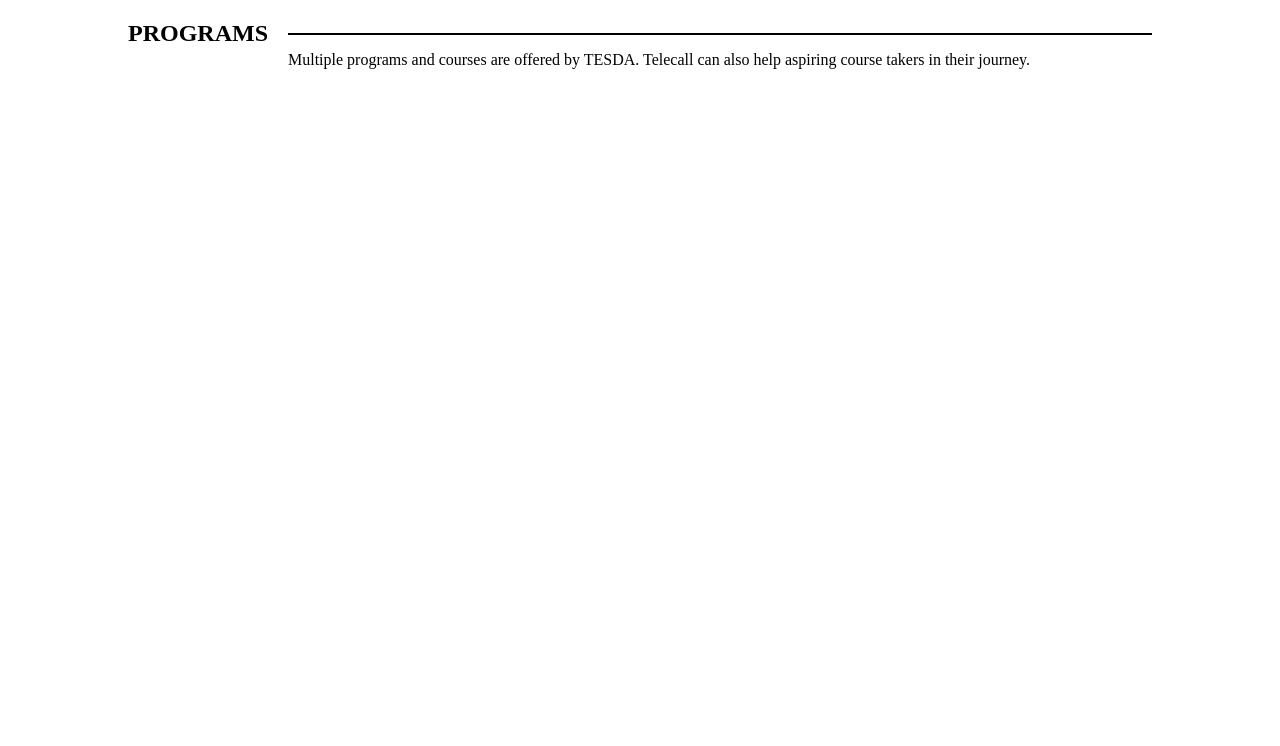
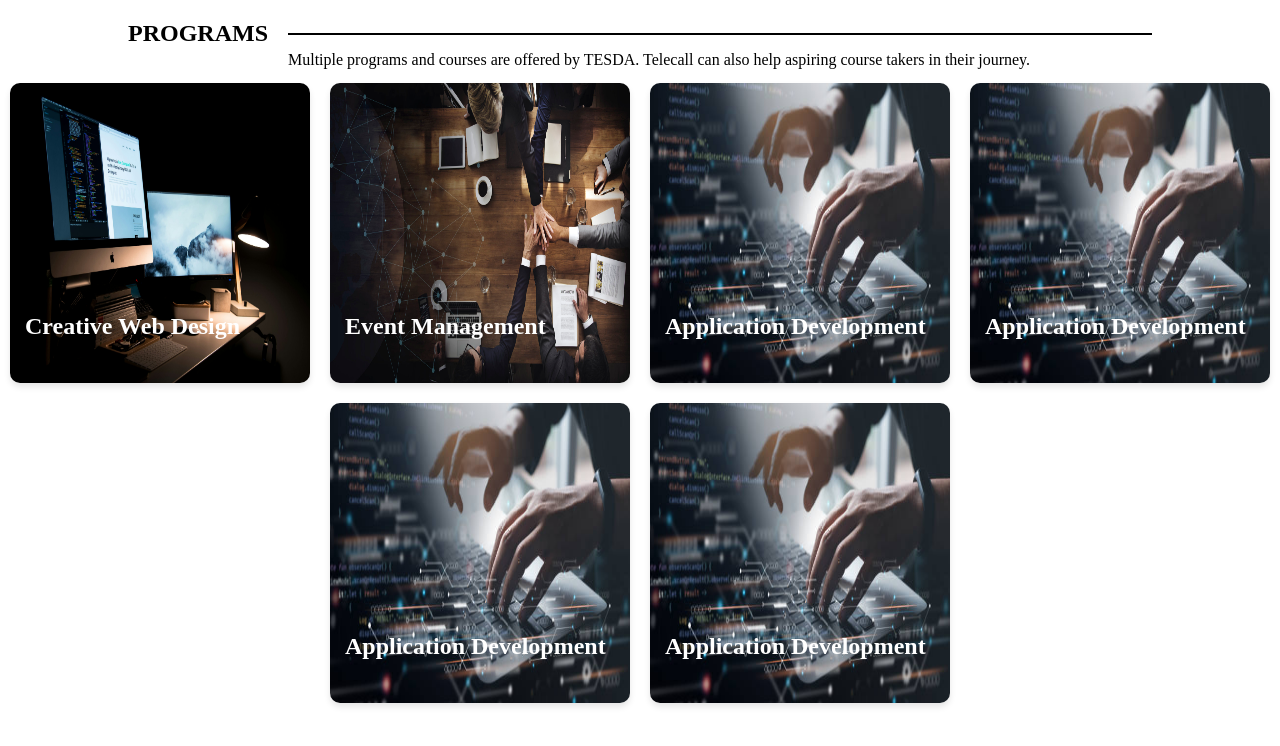
Before and after one commit to AlmondTeaa/TESDA, a plain HTML site: page programs.html in a window 1280 px wide. Drawn offline with Linux system fonts and the light colour scheme.

Commit message:
Program HTML progress 50%. Box images added

```diff
--- /dev/null
+++ b/css/heroStyle.css
@@ -0,0 +1,83 @@
+html, body {
+    height: 100%;
+    width: 100%;
+    margin: 0;
+}
+nav.navContainer {
+    height: 10%;
+    width: 100%;
+    display: flex;
+    align-items: center;
+    position: sticky;
+    top: 0;
+    z-index: 10;
+}
+
+div.logo {
+    display: flex;
+    align-items: center;
+    height: 50%;
+    flex-grow: 1;
+    gap:10px;
+
+}
+
+div.logo img {
+    height: 100%;
+}
+
+ul.navLink {
+    list-style-type:none;
+    margin-right: 20px;
+    padding: 0;
+    display: flex;
+    gap: 20px;
+}
+ul.navLink li {
+    margin: 0;
+    align-items: center;
+    display: flex;
+    gap: 10px;
+}
+
+ul.navLink img {
+    width: 23px;
+    height: 18px;
+    object-fit: contain;
+}
+
+div.heroWrapper{
+    background-image: url('../images/HeroBg.png');
+    background-size: cover;
+    top: 0px;
+    right: 0px;
+    bottom: 0px;
+    left: 0px;
+    height: 100%;
+    width: 100%;
+}
+
+div.heroDiv {
+    height: 75%;
+    width: 100%;
+    display: flex;
+    flex-direction: column; /* Align items vertically */
+    justify-content: flex-start; /* Align items to the top */
+    align-items: center; /* Center items horizontally */
+    padding-top: 20px; /* Add some padding to move it slightly down from the top */
+}
+
+div.heroDiv h3 {
+    display: flex;
+    flex-wrap: wrap;  /* Allows the text to wrap within the container */
+    justify-content: center; /* Center lines horizontally if needed */
+    line-height: 1.5; /* Adjust line spacing if necessary */
+}
+
+div.heroDiv h3 span {
+    display: block; /* Each line will be a block element */
+}
+
+div.heroDiv h1 {
+    font-size: 100px;
+}
--- a/css/indexStyle.css
+++ b/css/indexStyle.css
@@ -1,80 +1,16 @@
 html, body {
     height: 100%;
     width: 100%;
+    display: flex;
+    flex-wrap: wrap;
+    justify-content: center;
     margin: 0;
-}
-nav.navContainer {
-    height: 20%;
-    width: 100%;
-    /*border: 2px solid black;*/
-    display: flex;
-    align-items: center;
+    padding: 0;
+    gap: 0;
 }
 
-div.logo {
-    display: flex;
-    align-items: center;
+iframe {
+    width: 100%;
     height: 100%;
-    flex-grow: 1;
-    gap:10px
+    border: none;
 }
-
-div.logo img {
-    height: 100%
-}
-
-ul.navLink {
-    list-style-type:none;
-    margin-right: 20px;
-    padding: 0;
-    display: flex;
-    gap: 20px;
-}
-ul.navLink li {
-    margin: 0;
-    align-items: center;
-    display: flex;
-    gap: 10px;
-}
-
-ul.navLink img {
-    width: 23px;
-    height: 18px;
-    object-fit: contain;
-}
-
-div.heroWrapper{
-    background-image: url('../images/HeroBg.png');
-    background-size: cover;
-    top: 0px;
-    right: 0px;
-    bottom: 0px;
-    left: 0px;
-    height: 100%;
-    width: 100%;
-}
-
-div.heroDiv {
-    height: 75%;
-    width: 100%;
-    display: flex;
-    flex-direction: column; /* Align items vertically */
-    justify-content: flex-start; /* Align items to the top */
-    align-items: center; /* Center items horizontally */
-    padding-top: 20px; /* Add some padding to move it slightly down from the top */
-}
-
-div.heroDiv h3 {
-    display: flex;
-    flex-wrap: wrap;  /* Allows the text to wrap within the container */
-    justify-content: center; /* Center lines horizontally if needed */
-    line-height: 1.5; /* Adjust line spacing if necessary */
-}
-
-div.heroDiv h3 span {
-    display: block; /* Each line will be a block element */
-}
-
-div.heroDiv h1 {
-    font-size: 100px;
-}
--- a/css/programStyle.css
+++ b/css/programStyle.css
@@ -1,5 +1,5 @@
 html,body {
-    height: 100%;
+    height: 90%;
     width: 100%;
     margin: 0;
     padding-top: 10px;
@@ -25,3 +25,68 @@ div.line {
     background-color: black; /* Gray color */
     margin-left: 10px;
 }
+
+section.boxes {
+    display: flex;
+    justify-content: center;
+    gap: 20px;
+    flex-wrap: wrap;
+}
+
+div.box {
+    position: relative;
+    width: 300px;
+    height: 300px;
+    overflow: hidden;
+    border-radius: 10px;
+    box-shadow: 0 4px 6px rgba(0, 0, 0, 0.1);
+    transition: transform 0.3s ease;
+    cursor: pointer;
+}
+
+div.box img {
+    height: 100%;
+    width: 100%;
+    object-fit: fill;
+    z-index: 0;
+    transition: transform 0.5s linear, opacity 0.5s linear ;
+}
+
+div.box h1 {
+    position: absolute; /* Required to position it */
+    font-size: 24px;
+    top: 70%;
+    left:  5%;
+    z-index: 1; /* Ensure it's on top of the image */
+    color: white;
+    transition: top 0.5s linear,font-weight 0.5s linear, text-decoration 0.5s linear, color 0.5s linear;
+}
+
+div.box:hover img {
+    transform: scale(1.5);
+    opacity: 0.4;
+}
+
+div.box:hover h1 {
+    position: absolute;
+    top: 30%;
+    font-weight: bolder;
+    text-decoration: underline;
+    color: black;
+}
+
+div.box::after {
+    content:attr(data-content);
+    position: absolute;
+    top: 60%;  /* Adjust this to position your text */
+    left: 5%;
+    font-size: 18px;
+    color: black;
+    z-index: 2;  /* Ensure it's above the image */
+    opacity: 0;  /* Start as invisible */
+    transition: opacity 0.5s ease-in-out;
+}
+
+div.box:hover::after {
+    opacity: 1;  /* Make the text visible when hovered */
+}
--- a/programs.html
+++ b/programs.html
@@ -11,8 +11,39 @@
         <span class="title">PROGRAMS</span>
         <div class="line">
             <br/>
-            <span>Multiple programs and courses are offered by TESDA. Telecall can also help aspiring course takers in their journey.</span>
+            <span>Multiple programs and courses are offered by TESDA. Telecall
+                can also help aspiring course takers in their journey.
+            </span>
         </div>
     </div>
+    <br>
+    <br>
+    <section class="boxes">
+        <div class="box" data-content="A comprehensive course that empowers you with the skills to design visually stunning and highly functional websites.">
+            <img src="images/WebDesign.jpg" alt="Web Design">
+            <h1>Creative Web Design</h1>
+        </div>
+        <div class="box" data-content="A dynamic event management program that equips you with the expertise to organize, coordinate, and execute large-scale events with precision.">
+            <img src="images/Management.jpg" alt="Event Management">
+            <h1>Event Management</h1>
+        </div>
+        <div class="box" data-content="An in-depth application development course designed to provide you with the knowledge and skills to build powerful, user-friendly applications.">
+            <img src="images/AppDev.jpg" alt="App Dev">
+            <h1>Application Development</h1>
+        </div>
+        <div class="box" data-content="An in-depth application development course designed to provide you with the knowledge and skills to build powerful, user-friendly applications.">
+            <img src="images/AppDev.jpg" alt="App Dev">
+            <h1>Application Development</h1>
+        </div>
+        <div class="box" data-content="An in-depth application development course designed to provide you with the knowledge and skills to build powerful, user-friendly applications.">
+            <img src="images/AppDev.jpg" alt="App Dev">
+            <h1>Application Development</h1>
+        </div>
+        <div class="box" data-content="An in-depth application development course designed to provide you with the knowledge and skills to build powerful, user-friendly applications.">
+            <img src="images/AppDev.jpg" alt="App Dev">
+            <h1>Application Development</h1>
+        </div>
+    </section>
+
 </body>
 </html>
```
Also changed, not shown: hero.html (+1 -1 lines), index.html (+2 -18 lines), images/AppDev.jpg (added), images/Management.jpg (added), images/WebDesign.jpg (added).
